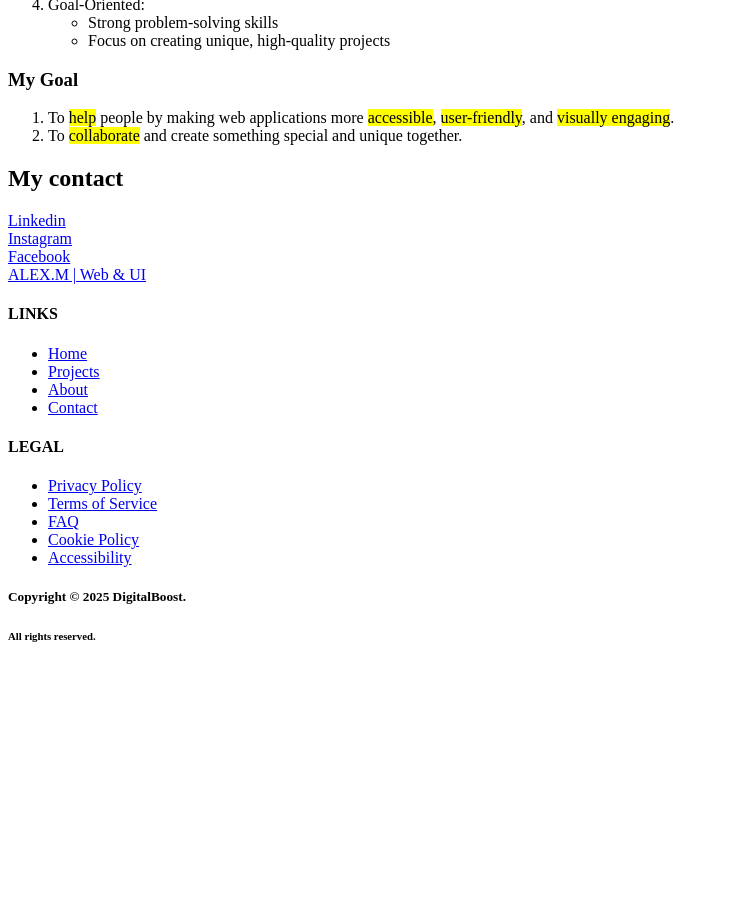
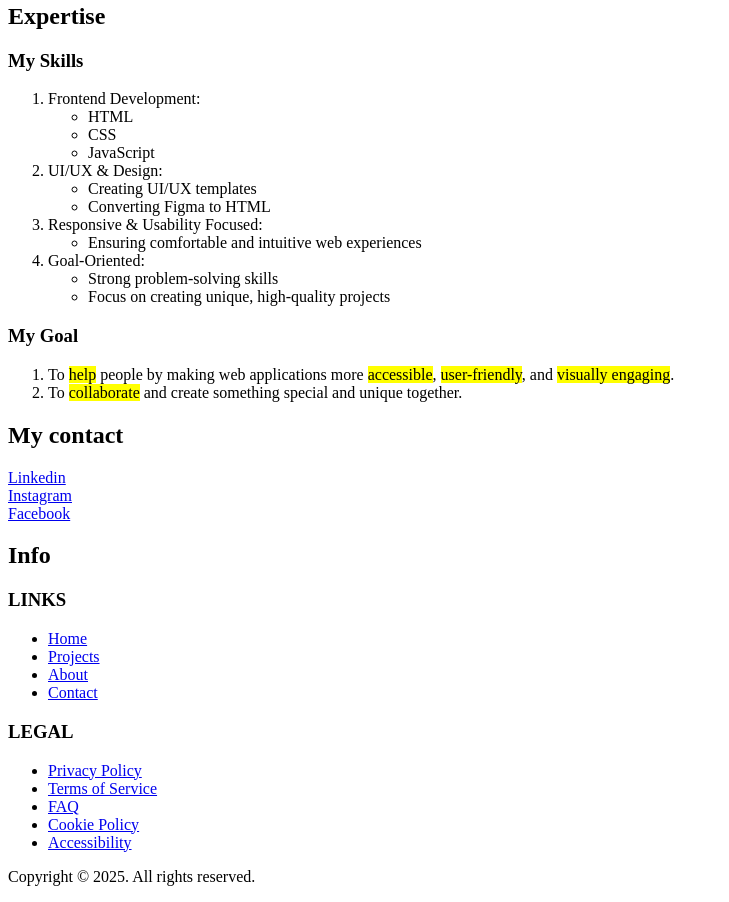
Before and after one commit to OleksandrMul/homeworks, a plain HTML site: page homework_02/index.html in a window 1280 px wide. Shown: the part 1417-2319 px from the top of the page, without its empty margins (0-729 px from the left). Before the commit the page ends 2084 px from the top, so only its background shows below. Drawn offline with Linux system fonts and the light colour scheme.

Commit message:
Add files via upload

```diff
--- a/homework_02/index.html
+++ b/homework_02/index.html
@@ -32,6 +32,11 @@
 		<div id="home">
 			<div>
 				<h1>Web Development with a Creative Touch</h1>
+				<h2>Web-Dev</h2>
+				<h3>Web-Dev</h3>
+				<h4>Web-Dev</h4>
+				<h5>Web-Dev</h5>
+				<h6>Web-Dev</h6>
 				<p>I design and develop <mark>fast</mark>, <mark>highly responsive</mark>, and <mark>visually stunning</mark> websites that not only captivate users <br> but also provide an intuitive and seamless browsing experience. <br> My websites are built with precision, ensuring optimal performance, accessibility, <br> and modern aesthetics that <mark>engage</mark>, <mark>inspire</mark>, and <mark>drive</mark> meaningful interactions.</p>
 				<a href="#">Let’s Work Together</a>
 			</div>
@@ -61,6 +66,8 @@
 					I was born in <mark>Ukraine</mark> and graduated from <a href="https://zp.edu.ua/" target="_blank">Zaporizhzhia Polytechnic National University</a> in 2017 with a degree in <span>Material Science</span>. <br>Currently, I live and work in Europe. My passion for web development has grown over the years, <br> turning from a hobby into something much more - it's what I truly love.
 				</p>
 			</div>
+			<div>
+				<h2>Expertise</h2>
 				<div>
 					<h3>My Skills</h3>
 					<ol>
@@ -122,6 +129,7 @@
 					</ol>
 				</div>
 			</div>
+		</div>
 		<div id="contact">
 			<h2>My contact</h2>
 			<div>
@@ -139,9 +147,10 @@
 	</main>
 	<footer>
 		<div>
-			<a href="#home">ALEX.M | Web & UI</a>
+			<h2>Info</h2>
 			<div>
-				<h4>LINKS</h4>
+				<div>
+					<h3>LINKS</h3>
 					<ul>
 						<li>
 							<a href="#home">Home</a>
@@ -158,7 +167,7 @@
 					</ul>
 				</div>
 				<div>
-				<h4>LEGAL</h4>
+					<h3>LEGAL</h3>
 					<ul>
 						<li>
 							<a href="#">Privacy Policy</a>
@@ -178,9 +187,9 @@
 					</ul>
 				</div>
 			</div>
+		</div>
 		<div>
-			<h5>Copyright © 2025 DigitalBoost.</h5>
-			<h6>All rights reserved.</h6>
+			<p>Copyright © 2025. All rights reserved.</p>
 		</div>
 	</footer>
 </body>
```
Lines whose indentation alone changed are shown as unchanged.
